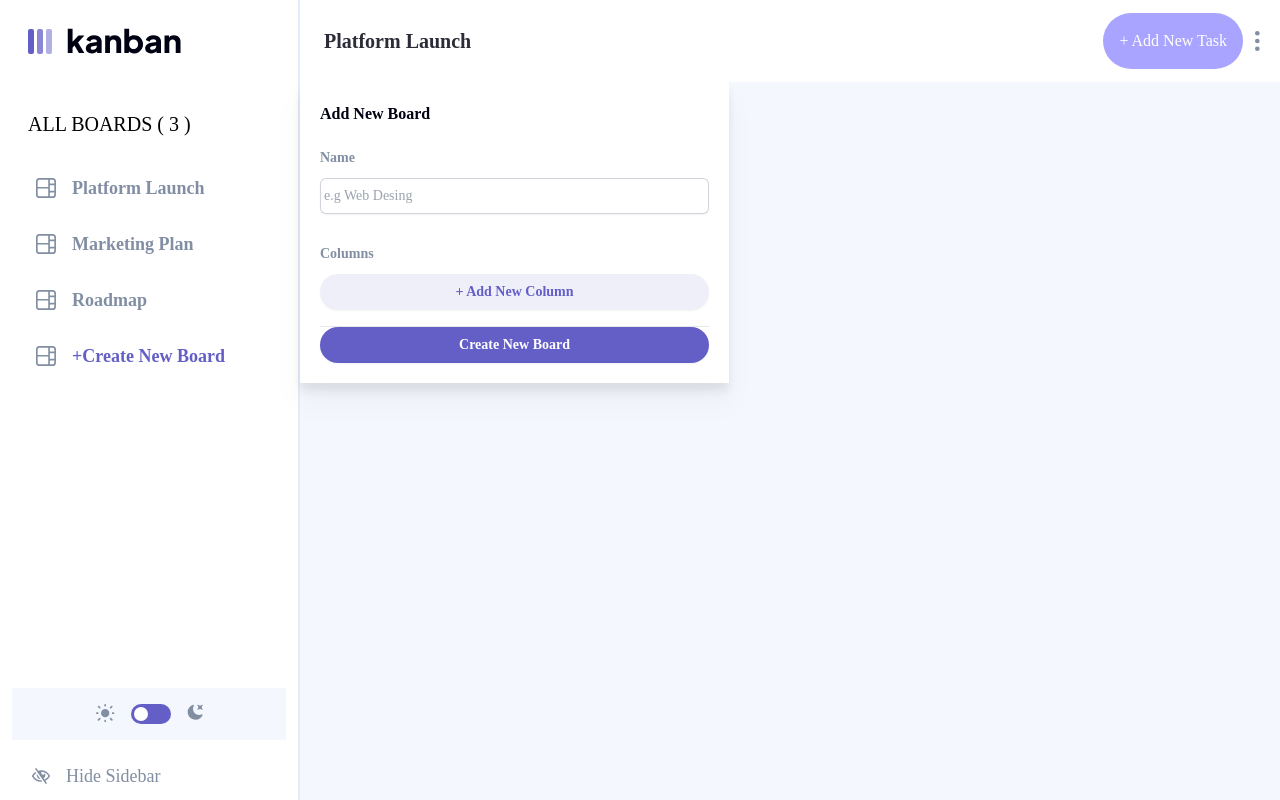
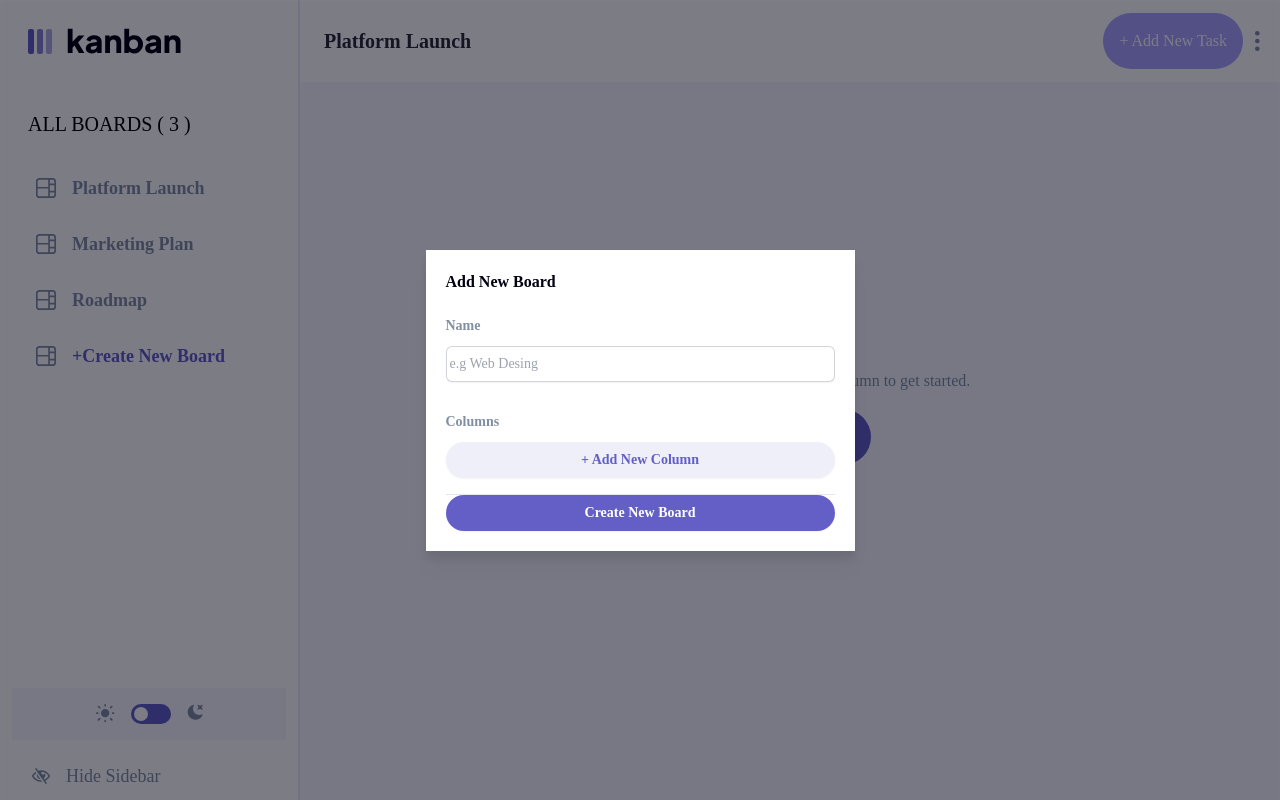
Before and after one commit to Emelinur/kanban-task-app, a React (Vite) app: page /roadmap in a window 1280 px wide. Both pictures are taken after a click on the button "+Create New Board". Built offline with nearby package versions, Linux system fonts and the light colour scheme; the HTML template or start-up script is replaced by a standard one.

Commit message:
"Board  form yapısı düzenlendi BoardNavbar'a eklendi "

```diff
--- a/src/components/BoardContent.jsx
+++ b/src/components/BoardContent.jsx
@@ -1,17 +1,16 @@
-import { Board } from "./Board";
 
 export function BoardContent() {
   return (
     <>
-      {/* <div className="max-sm:w-auto max-sm:h-auto flex flex-col justify-center items-center flex-grow">
+ <div className="max-sm:w-auto max-sm:h-auto flex flex-col justify-center items-center flex-grow">
         <p className="text-mediumGrey mb-4">
           This board is empty. Create a new column to get started.
         </p>
         <button className="bg-mainPurple rounded-full p-4 text-white">
           + Add New Column
         </button>
-      </div> */}
-      <Board/>
+      </div>
+
     </>
   );
 }
--- a/src/components/BoardNavbar.jsx
+++ b/src/components/BoardNavbar.jsx
@@ -1,9 +1,15 @@
 import "../App.css";
 import { NavLink } from "react-router-dom";
 import { ThemeIcon } from "./ThemeIcon";
+import { useState } from "react";
 import { Board } from "./Board";
+export function BoardNavbar({ visibilityMenu, themeClick, theme, newBoard }) {
+  const [showBoard, setShowBoard] = useState(false);
 
-export function BoardNavbar({ visibilityMenu, themeClick, theme }) {
+  const newBoardClick = () => {
+    setShowBoard(!showBoard);
+  };
+
   return (
     <>
       <nav
@@ -68,13 +74,22 @@ export function BoardNavbar({ visibilityMenu, themeClick, theme }) {
             <span className="ml-7 pr-4">
               <img src="..\src\assets\icon-board.svg" alt="" className="w-5" />
             </span>
-            <button className=" text-lg text-mainPurple font-bold">
+            <button
+              className=" text-lg text-mainPurple font-bold"
+              onClick={newBoardClick}
+            >
               +Create New Board
             </button>
           </div>
         </div>
         <ThemeIcon themeClick={themeClick} theme={theme} />
       </nav>
+
+      {showBoard && (
+        <div className="fixed inset-0 flex items-center justify-center z-50 bg-black bg-opacity-50 drop-shadow-sm ">
+          <Board newBoard={newBoard} />
+        </div>
+      )}
     </>
   );
 }
```
